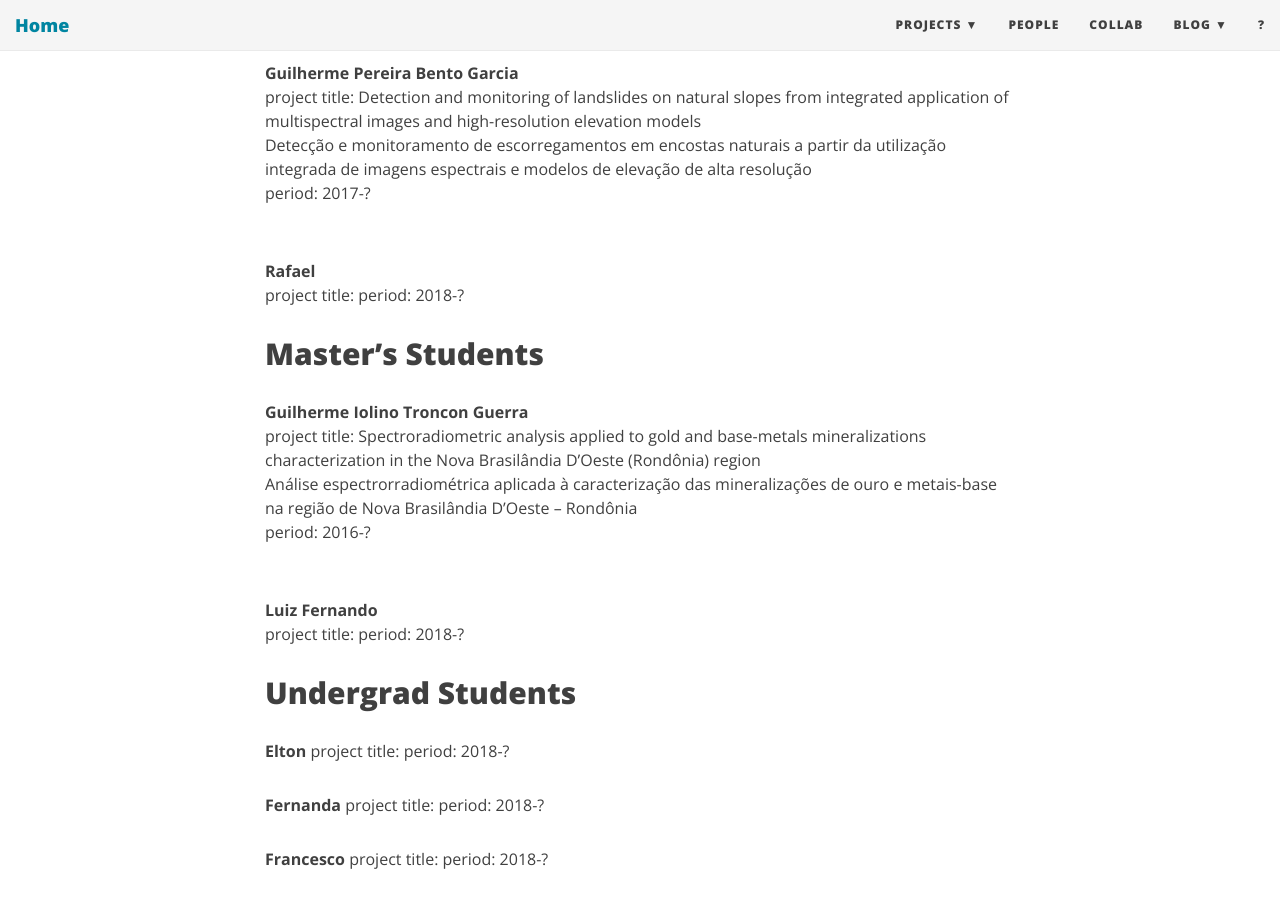
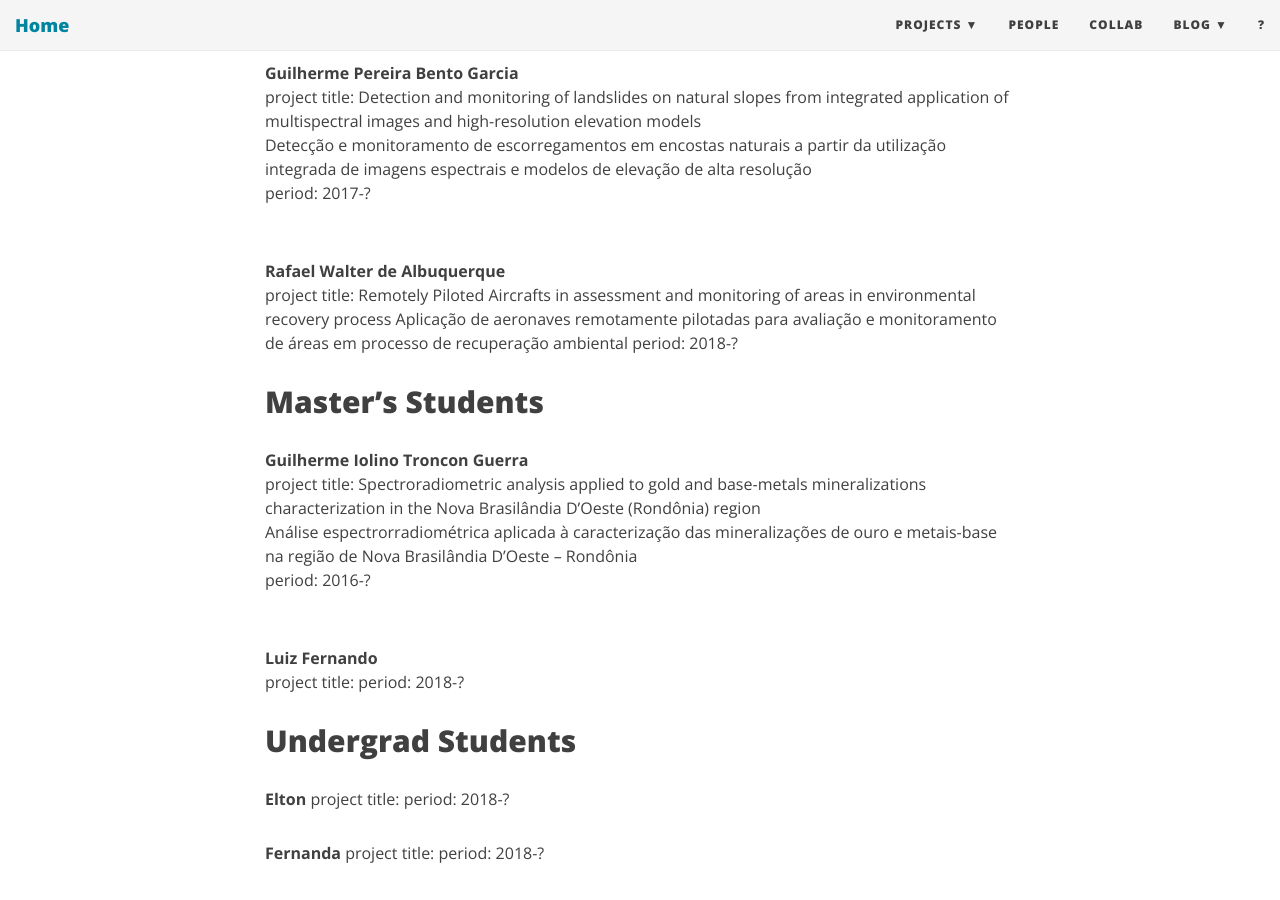
Before and after one commit to SPAMLab/SPAMLab.github.io, a Jekyll site: the page built from people.md, in a window 1280 px wide and 900 px high, scrolled down 818 px. Built offline with Jekyll 4.4.1, drawn with Linux system fonts in a browser that asks for light colours; nearby versions of some CDN libraries.

Commit message:
Update people.md

```diff
--- a/people.md
+++ b/people.md
@@ -27,8 +27,9 @@ Detecção e monitoramento de escorregamentos em encostas naturais a partir da u
 period: 2017-?
 &nbsp;
 
-**Rafael**
-project title:
+**Rafael Walter de Albuquerque**
+project title: Remotely Piloted Aircrafts in assessment and monitoring of areas in environmental recovery process
+Aplicação de aeronaves remotamente pilotadas para avaliação e monitoramento de áreas em processo de recuperação ambiental
 period: 2018-?
 &nbsp;
 
```
